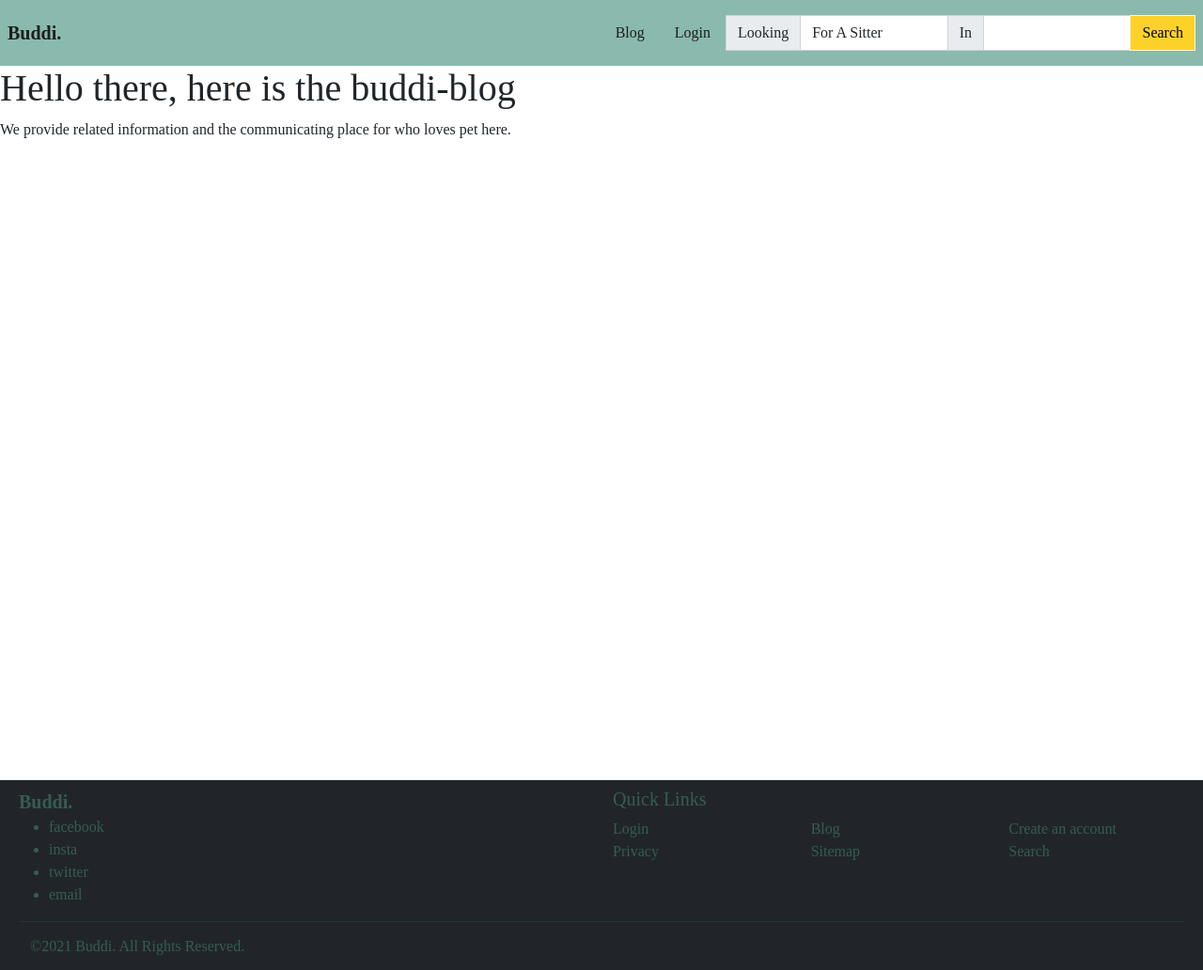
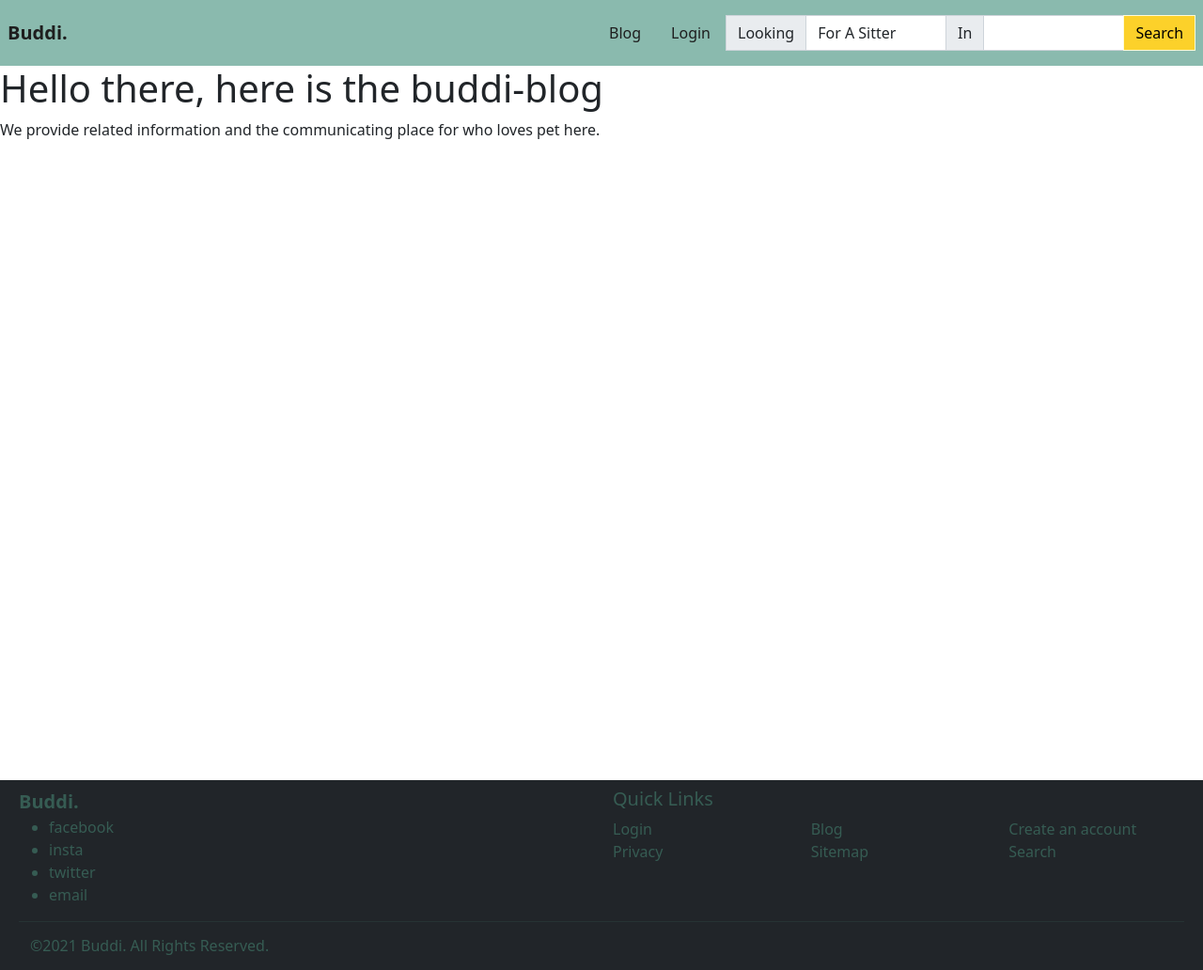
Before and after one commit to Neile0/buddi, a Django app: page /blog/ in a window 1280 px wide. Shown: the whole page at 94% size. Run offline with Django 3.2, Linux system fonts and the light colour scheme; lists and menus that the app fills with data are empty.

Commit message:
Reverted to Boostrap default font

```diff
--- a/static/main.css
+++ b/static/main.css
@@ -1,7 +1,4 @@
 /* Written by Aidan */
-body{
-    font-family: 'Montserrat' ;
-}
 a {
  color: rgb(30,30,30) !important;
  text-decoration: none !important;
```
